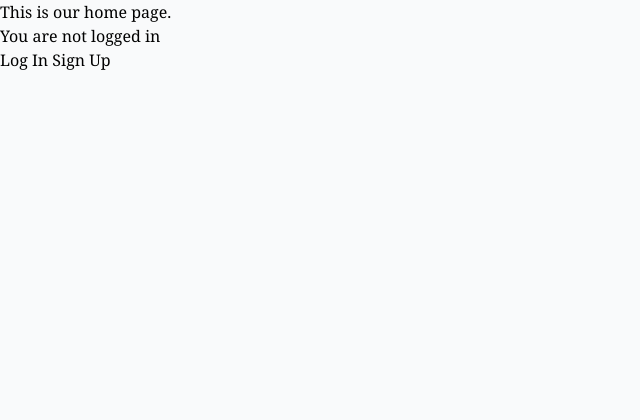
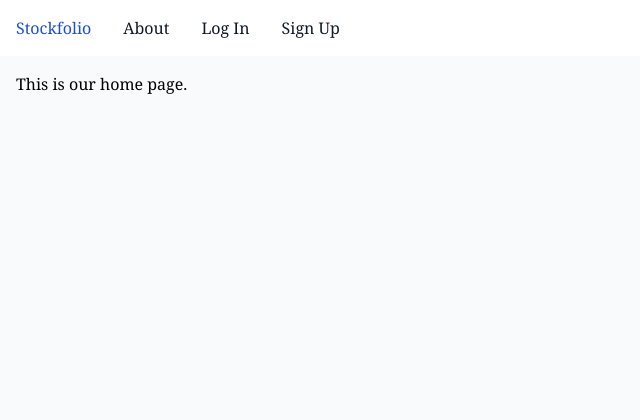
Before and after one commit to hchu828/paper-trader, a Django app: page / in a window 1280 px wide. Shown: the top 420 px of the page, without its empty margins (0-640 px from the left). Run offline with Django 4.2, Linux system fonts and the light colour scheme; some libraries are stand-ins or nearby versions.

Commit message:
Add nav bar and move signup/login to _base.html

```diff
--- a/theme/templates/_base.html
+++ b/theme/templates/_base.html
@@ -10,7 +10,42 @@
     {% tailwind_css %}
 </head>
 <body class="bg-gray-50 font-serif leading-normal tracking-normal">
-<div class="container">
+<nav class="bg-white border-gray-200 dark:bg-gray-900">
+    <div class="max-w-screen-xl flex flex-wrap items-center justify-between mx-auto p-4">
+        <div class="hidden w-full md:block md:w-auto" id="navbar-default">
+            <ul class="font-medium flex flex-col p-4 md:p-0 mt-4 border border-gray-100 rounded-lg bg-gray-50 md:flex-row md:space-x-8 rtl:space-x-reverse md:mt-0 md:border-0 md:bg-white dark:bg-gray-800 md:dark:bg-gray-900 dark:border-gray-700">
+                <li>
+                    <a aria-current="page"
+                       class="block py-2 px-3 text-white bg-blue-700 rounded md:bg-transparent md:text-blue-700 md:p-0 dark:text-white md:dark:text-blue-500"
+                       href="#">Stockfolio</a>
+                </li>
+                <li>
+                    <a class="block py-2 px-3 text-gray-900 rounded hover:bg-gray-100 md:hover:bg-transparent md:border-0 md:hover:text-blue-700 md:p-0 dark:text-white md:dark:hover:text-blue-500 dark:hover:bg-gray-700 dark:hover:text-white md:dark:hover:bg-transparent"
+                       href="#">About</a>
+                </li>
+                {% if user.is_authenticated %}
+                <li>
+                    <a class="block py-2 px-3 text-gray-900 rounded hover:bg-gray-100 md:hover:bg-transparent md:border-0 md:hover:text-blue-700 md:p-0 dark:text-white md:dark:hover:text-blue-500 dark:hover:bg-gray-700 dark:hover:text-white md:dark:hover:bg-transparent"
+                       href="{% url 'logout' %}">Log
+                        Out</a>
+                </li>
+                {% else %}
+                <li>
+                    <a class="block py-2 px-3 text-gray-900 rounded hover:bg-gray-100 md:hover:bg-transparent md:border-0 md:hover:text-blue-700 md:p-0 dark:text-white md:dark:hover:text-blue-500 dark:hover:bg-gray-700 dark:hover:text-white md:dark:hover:bg-transparent"
+                       href="{% url 'login' %}">Log
+                        In</a>
+                </li>
+                <li>
+                    <a class="block py-2 px-3 text-gray-900 rounded hover:bg-gray-100 md:hover:bg-transparent md:border-0 md:hover:text-blue-700 md:p-0 dark:text-white md:dark:hover:text-blue-500 dark:hover:bg-gray-700 dark:hover:text-white md:dark:hover:bg-transparent"
+                       href="{% url 'signup' %}">Sign
+                        Up</a>
+                </li>
+                {% endif %}
+            </ul>
+        </div>
+    </div>
+</nav>
+<div class="container mx-auto p-4">
     {% block content %}
     {% endblock content %}
 </div>
@@ -19,5 +54,6 @@
         <h1 class="text-5xl">Stockfolio</h1>
     </section>
 </div>
+<script src="{% static 'js/base.js' %}"></script>
 </body>
 </html>
--- a/theme/templates/home.html
+++ b/theme/templates/home.html
@@ -5,12 +5,4 @@
 
 {% block content %}
 <h1>This is our home page.</h1>
-{% if user.is_authenticated %}
-<p> Hi {{ user.email }}!</p>
-<p><a href="{%url 'logout' %}">Log Out</a></p>
-{% else %}
-<p>You are not logged in</p>
-<a href="{% url 'login' %}">Log In</a>
-<a href="{% url 'signup' %}">Sign Up</a>
-{% endif %}
 {% endblock content %}
```
